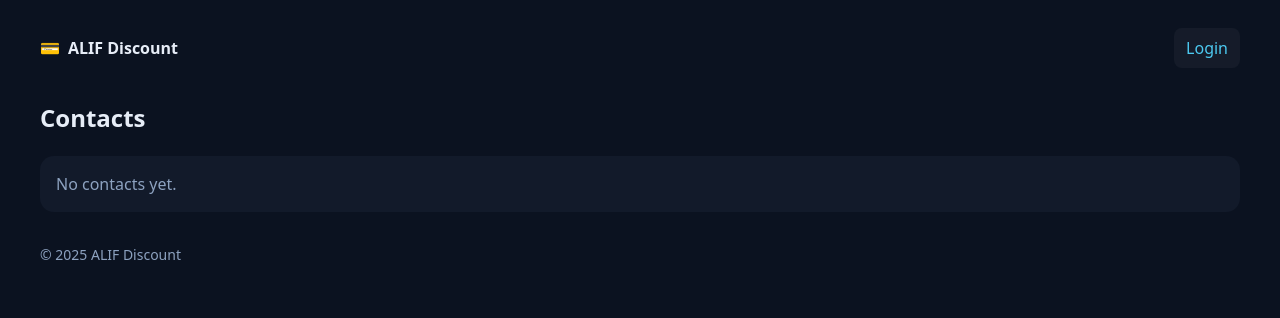
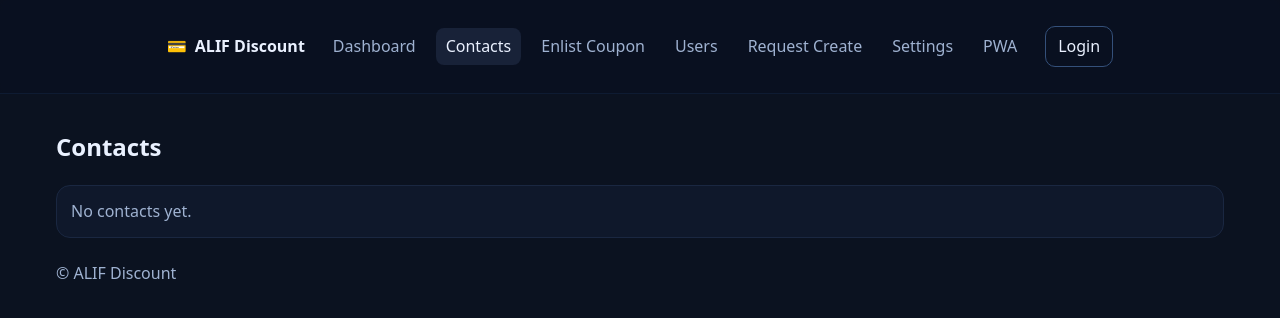
Before and after one commit to MithelaGroup/alifdiscount, a FastAPI app: page /contacts in a window 1280 px wide. Shown: the top 318 px of the page. Run offline with FastAPI, Linux system fonts and the light colour scheme.

Commit message:
Update base.html

```diff
--- a/templates/base.html
+++ b/templates/base.html
@@ -1,75 +1,62 @@
-<!-- templates/base.html -->
 <!doctype html>
 <html lang="en">
 <head>
   <meta charset="utf-8" />
   <meta name="viewport" content="width=device-width, initial-scale=1" />
   <title>{% block title %}ALIF Discount{% endblock %}</title>
-  <link rel="manifest" href="/static/app.webmanifest" />
+  <link rel="icon" href="/static/favicon.ico" />
+  <link rel="manifest" href="/static/manifest.webmanifest">
+  <link rel="apple-touch-icon" href="/static/icons/apple-touch-icon.png">
+  <meta name="theme-color" content="#0b1220" />
+  <link rel="stylesheet" href="/static/app.css" />
+  <script defer src="/static/app.js"></script>
   <style>
-    :root {
-      --bg:#0b1220; --card:#121a2a; --muted:#8da2c0; --text:#e7edf7;
-      --ok:#2ecc71; --warn:#f39c12; --info:#3498db; --err:#e74c3c;
-      --brand:#4cc9f0; --brand2:#4361ee;
-    }
-    html,body{height:100%}
-    body{margin:0;background:var(--bg);color:var(--text);font:16px/1.5 system-ui,Segoe UI,Roboto,Helvetica,Arial,sans-serif}
-    a{color:var(--brand);text-decoration:none}
-    a:hover{text-decoration:underline}
-    .container{max-width:1200px;margin:0 auto;padding:16px}
-    header{display:flex;gap:12px;align-items:center;justify-content:space-between;padding:12px 0}
-    .brand{display:flex;gap:8px;align-items:center;font-weight:700}
-    nav{display:flex;flex-wrap:wrap;gap:8px}
-    nav a{padding:8px 12px;border-radius:8px;background:rgba(255,255,255,.04)}
-    nav a.active{background:linear-gradient(90deg,var(--brand2),var(--brand));color:#fff}
-    .card{background:var(--card);border-radius:14px;padding:16px;margin:12px 0}
-    .muted{color:var(--muted)}
-    .badge{display:inline-block;min-width:22px;padding:2px 8px;border-radius:999px;font-size:12px}
-    .ok{background:#193c2b;color:#9df3c4}
-    .warn{background:#3a2d12;color:#ffd479}
-    .info{background:#1a3147;color:#9ad1ff}
-    .err{background:#3f1e1e;color:#ffb1b1}
-    footer{margin:32px 0 16px 0;color:var(--muted);font-size:14px}
-    /* login centering */
-    .center-wrap{min-height:calc(100vh - 120px);display:grid;place-items:center}
-    .login-card{width:min(420px,92vw)}
-    input,select,textarea,button{
-      width:100%;box-sizing:border-box;border:1px solid #2a3550;background:#0f1524;color:var(--text);
-      padding:10px 12px;border-radius:10px;
-    }
-    button{cursor:pointer;background:linear-gradient(90deg,var(--brand2),var(--brand));border:none}
-    button:hover{filter:brightness(1.06)}
-    .row{display:flex;align-items:center;justify-content:space-between;padding:10px 0;border-bottom:1px solid rgba(255,255,255,.05)}
-    .row:last-child{border-bottom:none}
-    .strong{font-weight:600}
-    @media (max-width:680px){ nav{gap:6px} .row{flex-direction:column;align-items:flex-start;gap:6px} }
+    /* keep it here so you don’t need to hunt */
+    .nav { display:flex; gap:10px; align-items:center; flex-wrap:wrap; }
+    .nav-right { margin-left:auto; display:flex; gap:10px; align-items:center; }
+    .nav-link { padding:7px 10px; border-radius:8px; color:var(--muted); }
+    .nav-link.active { background:#182238; color:var(--fg); }
+    .header { display:flex; align-items:center; gap:18px; padding:16px; }
+    .brand { display:flex; gap:8px; align-items:center; font-weight:700; }
+    .brand .emoji { filter:grayscale(0) }
+    /* just in case: ensure 3-up tiles on >=1024px */
+    @media (min-width:1024px){ .cards3{grid-template-columns:repeat(3,minmax(0,1fr))} }
   </style>
 </head>
 <body>
-  <div class="container">
-    <header>
-      <div class="brand">💳 <span>ALIF Discount</span></div>
-      <nav>
+  <div class="topbar">
+    <div class="page header">
+      <div class="brand">
+        <span class="emoji">💳</span> ALIF Discount
+      </div>
+
+      <nav class="nav">
+        <a class="nav-link {% if active=='dashboard' %}active{% endif %}" href="/dashboard">Dashboard</a>
+        <a class="nav-link {% if active=='contacts' %}active{% endif %}" href="/contacts">Contacts</a>
+        <a class="nav-link {% if active in ['enlist','coupons'] %}active{% endif %}" href="/enlist">Enlist Coupon</a>
+        <a class="nav-link {% if active=='users' %}active{% endif %}" href="/users">Users</a>
+        <a class="nav-link {% if active=='requests' %}active{% endif %}" href="/requests">Request Create</a>
+        <a class="nav-link {% if active=='settings' %}active{% endif %}" href="/settings">Settings</a>
+        <a class="nav-link {% if active=='pwa' %}active{% endif %}" href="/pwa">PWA</a>
+      </nav>
+
+      <div class="nav-right">
         {% if user %}
-          <a href="/" class="{% if request.url.path == '/' %}active{% endif %}">Dashboard</a>
-          <a href="/contacts" class="{% if request.url.path.startswith('/contacts') %}active{% endif %}">Contacts</a>
-          <a href="/enlist" class="">Enlist Coupon</a>
-          <a href="/users" class="">Users</a>
-          <a href="/requests" class="{% if request.url.path.startswith('/requests') %}active{% endif %}">Request Create</a>
-          <a href="/settings" class="">Settings</a>
-          <a href="/pwa" class="">PWA</a>
-          <a href="/logout">Logout</a>
+          <span class="muted">Hi, {{ user.username }}</span>
+          <a class="btn outline" href="/logout">Logout</a>
         {% else %}
-          <a href="/login" class="{% if request.url.path.startswith('/login') %}active{% endif %}">Login</a>
+          <a class="btn outline" href="/login">Login</a>
         {% endif %}
-      </nav>
-    </header>
+      </div>
+    </div>
+  </div>
 
+  <main class="page">
     {% block content %}{% endblock %}
+  </main>
 
-    <footer>
-      <div>&copy; {{ now().year }} ALIF Discount</div>
-    </footer>
-  </div>
+  <footer class="page" style="padding-top:8px; padding-bottom:24px;">
+    <div class="muted">© ALIF Discount</div>
+  </footer>
 </body>
 </html>
```
